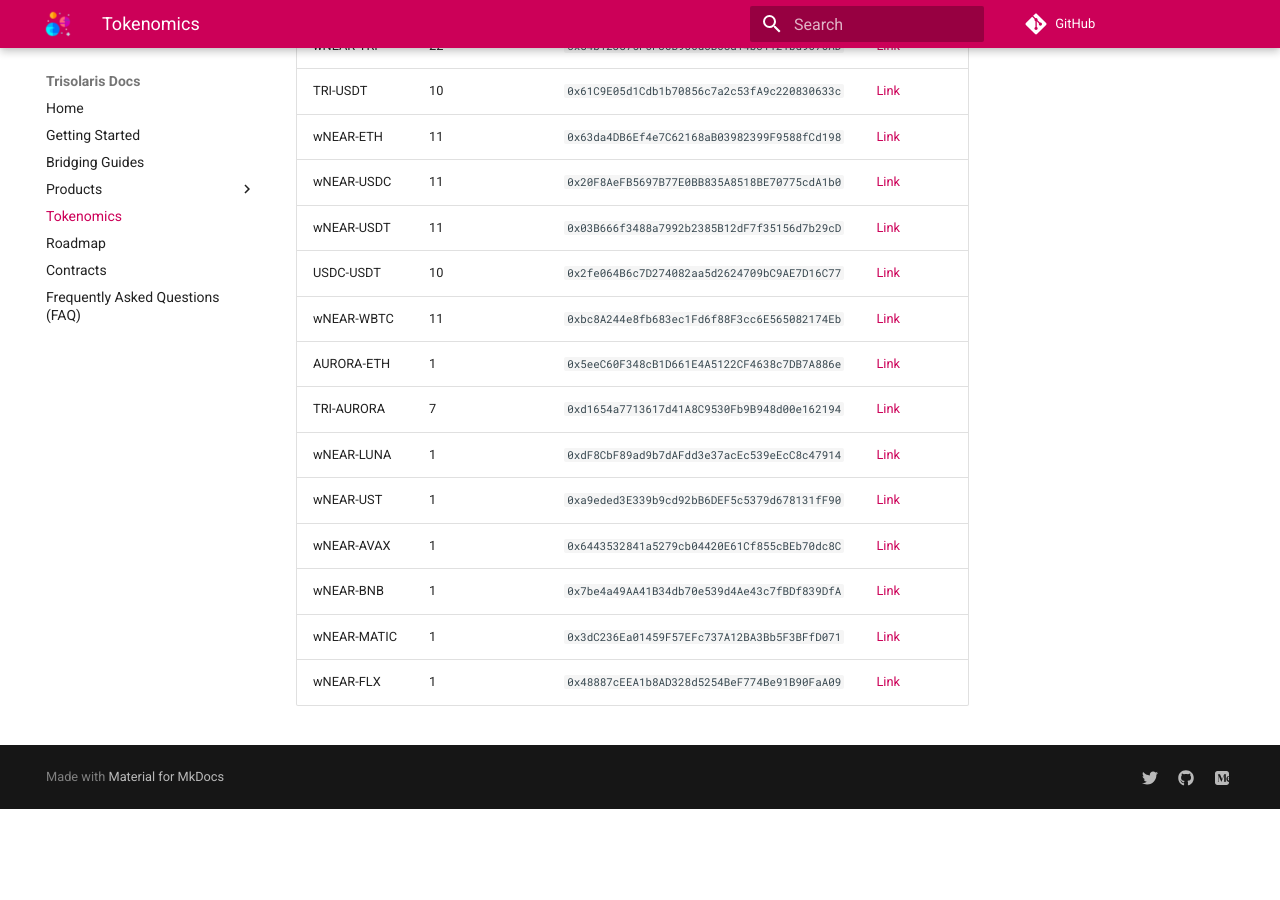
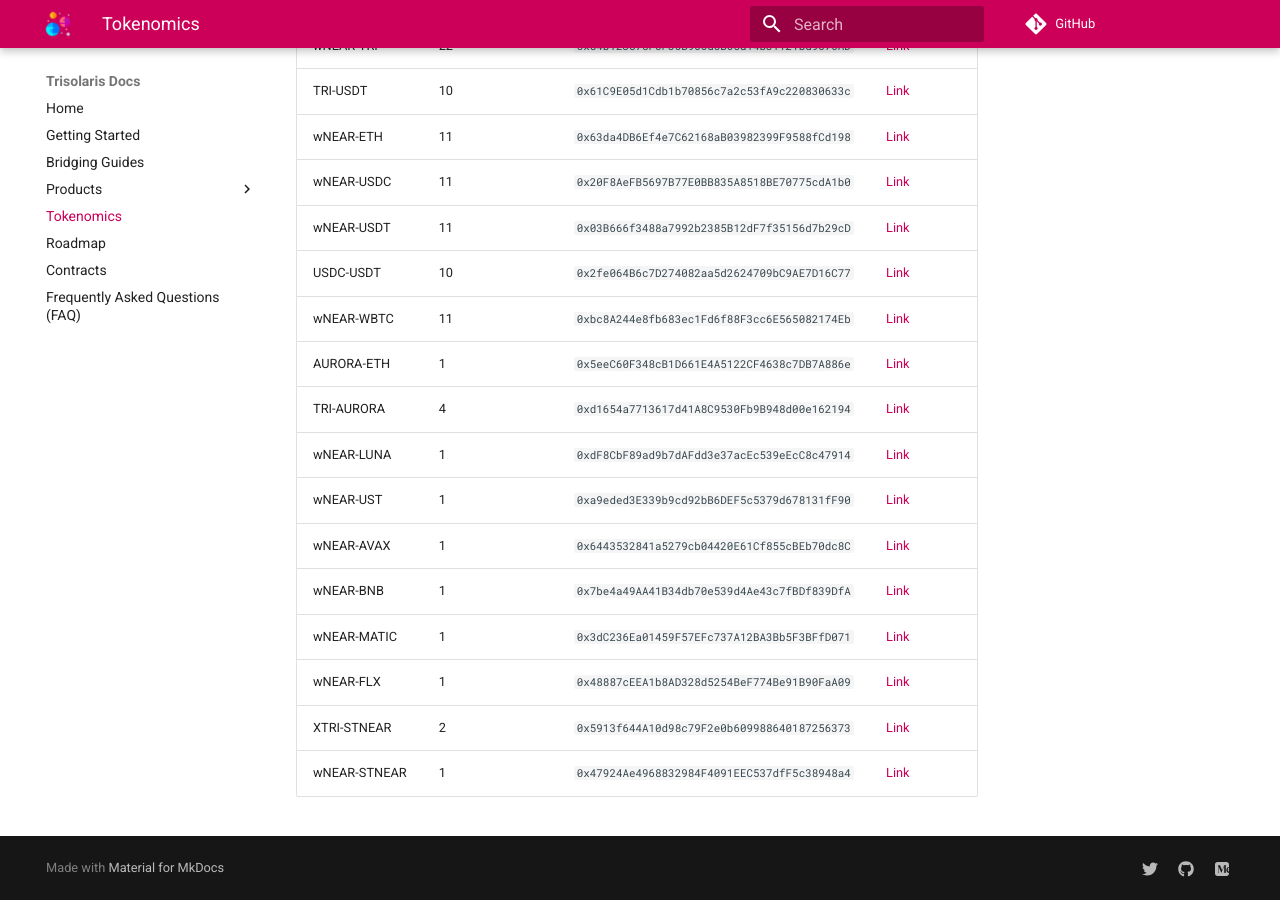
Before and after one commit to trisolaris-labs/docs, an MkDocs documentation site: the page built from docs/tokenomics.md, in a window 1280 px wide and 900 px high, scrolled down 3738 px. Built offline with MkDocs 1.6.1 and Material for MkDocs 9.7.7, drawn with Linux system fonts in a browser that asks for light colours; comment, search, counter and statistics services are not loaded; old or Windows-style settings are respelled for this version of MkDocs; before the commit the page ends 4547 px from its top, so only the background shows below that.

```diff
--- a/docs/tokenomics.md
+++ b/docs/tokenomics.md
@@ -85,18 +85,20 @@
 
 | Pool       | TRI Allocation (%) | LP Address                                 | Explorer Link                                                                                       |
 |------------|--------------------|--------------------------------------------|-----------------------------------------------------------------------------------------------------|
-| wNEAR-TRI  |                 22 | `0x84b123875F0F36B966d0B6Ca14b31121bd9676AD`  | [Link](https://explorer.mainnet.aurora.dev/address/0x84b123875F0F36B966d0B6Ca14b31121bd9676AD/transactions) |
-| TRI-USDT  |                10 | `0x61C9E05d1Cdb1b70856c7a2c53fA9c220830633c` | [Link](https://explorer.mainnet.aurora.dev/address/0x61C9E05d1Cdb1b70856c7a2c53fA9c220830633c/transactions) |
-| wNEAR-ETH  |                 11 | `0x63da4DB6Ef4e7C62168aB03982399F9588fCd198` | [Link](https://explorer.mainnet.aurora.dev/address/0x63da4DB6Ef4e7C62168aB03982399F9588fCd198/transactions) |
-| wNEAR-USDC |                 11 | `0x20F8AeFB5697B77E0BB835A8518BE70775cdA1b0` | [Link](https://explorer.mainnet.aurora.dev/address/0x20F8AeFB5697B77E0BB835A8518BE70775cdA1b0/transactions) |
-| wNEAR-USDT |                 11 | `0x03B666f3488a7992b2385B12dF7f35156d7b29cD` | [Link](https://explorer.mainnet.aurora.dev/address/0x03B666f3488a7992b2385B12dF7f35156d7b29cD/transactions) |
-| USDC-USDT  |                 10 | `0x2fe064B6c7D274082aa5d2624709bC9AE7D16C77` | [Link](https://explorer.mainnet.aurora.dev/address/0x2fe064B6c7D274082aa5d2624709bC9AE7D16C77/transactions) |
-| wNEAR-WBTC |                 11 | `0xbc8A244e8fb683ec1Fd6f88F3cc6E565082174Eb` | [Link](https://explorer.mainnet.aurora.dev/address/0xbc8A244e8fb683ec1Fd6f88F3cc6E565082174Eb/transaction) |
-| AURORA-ETH  |                1 | `0x5eeC60F348cB1D661E4A5122CF4638c7DB7A886e` | [Link](https://explorer.mainnet.aurora.dev/address/0x5eeC60F348cB1D661E4A5122CF4638c7DB7A886e/transactions) |
-| TRI-AURORA  |                7 | `0xd1654a7713617d41A8C9530Fb9B948d00e162194` | [Link](https://explorer.mainnet.aurora.dev/address/0xd1654a7713617d41A8C9530Fb9B948d00e162194/transactions) |
-| wNEAR-LUNA  |                1 | `0xdF8CbF89ad9b7dAFdd3e37acEc539eEcC8c47914` | [Link](https://explorer.mainnet.aurora.dev/address/0xdF8CbF89ad9b7dAFdd3e37acEc539eEcC8c47914/transactions) |
-| wNEAR-UST  |                1 | `0xa9eded3E339b9cd92bB6DEF5c5379d678131fF90` | [Link](https://explorer.mainnet.aurora.dev/address/0xa9eded3E339b9cd92bB6DEF5c5379d678131fF90/transactions) |
-| wNEAR-AVAX  |                1 | `0x6443532841a5279cb04420E61Cf855cBEb70dc8C` | [Link](https://explorer.mainnet.aurora.dev/address/0x6443532841a5279cb04420E61Cf855cBEb70dc8C/transactions) |
-| wNEAR-BNB |                1 | `0x7be4a49AA41B34db70e539d4Ae43c7fBDf839DfA` | [Link](https://explorer.mainnet.aurora.dev/address/0x7be4a49AA41B34db70e539d4Ae43c7fBDf839DfA/transactions) |
-| wNEAR-MATIC |                1 | `0x3dC236Ea01459F57EFc737A12BA3Bb5F3BFfD071` | [Link](https://explorer.mainnet.aurora.dev/address/0x3dC236Ea01459F57EFc737A12BA3Bb5F3BFfD071/transactions) |
-| wNEAR-FLX |                1 | `0x48887cEEA1b8AD328d5254BeF774Be91B90FaA09` | [Link](https://explorer.mainnet.aurora.dev/address/0x48887cEEA1b8AD328d5254BeF774Be91B90FaA09/transactions) |
+| wNEAR-TRI  |                 22 | `0x84b123875F0F36B966d0B6Ca14b31121bd9676AD`  | [Link](https://aurorascan.dev/address/0x84b123875F0F36B966d0B6Ca14b31121bd9676AD/transactions) |
+| TRI-USDT  |                10 | `0x61C9E05d1Cdb1b70856c7a2c53fA9c220830633c` | [Link](https://aurorascan.dev/address/0x61C9E05d1Cdb1b70856c7a2c53fA9c220830633c/transactions) |
+| wNEAR-ETH  |                 11 | `0x63da4DB6Ef4e7C62168aB03982399F9588fCd198` | [Link](https://aurorascan.dev/address/0x63da4DB6Ef4e7C62168aB03982399F9588fCd198/transactions) |
+| wNEAR-USDC |                 11 | `0x20F8AeFB5697B77E0BB835A8518BE70775cdA1b0` | [Link](https://aurorascan.dev/address/0x20F8AeFB5697B77E0BB835A8518BE70775cdA1b0/transactions) |
+| wNEAR-USDT |                 11 | `0x03B666f3488a7992b2385B12dF7f35156d7b29cD` | [Link](https://aurorascan.dev/address/0x03B666f3488a7992b2385B12dF7f35156d7b29cD/transactions) |
+| USDC-USDT  |                 10 | `0x2fe064B6c7D274082aa5d2624709bC9AE7D16C77` | [Link](https://aurorascan.dev/address/0x2fe064B6c7D274082aa5d2624709bC9AE7D16C77/transactions) |
+| wNEAR-WBTC |                 11 | `0xbc8A244e8fb683ec1Fd6f88F3cc6E565082174Eb` | [Link](https://aurorascan.dev/address/0xbc8A244e8fb683ec1Fd6f88F3cc6E565082174Eb/transaction) |
+| AURORA-ETH  |                1 | `0x5eeC60F348cB1D661E4A5122CF4638c7DB7A886e` | [Link](https://aurorascan.dev/address/0x5eeC60F348cB1D661E4A5122CF4638c7DB7A886e/transactions) |
+| TRI-AURORA  |                4 | `0xd1654a7713617d41A8C9530Fb9B948d00e162194` | [Link](https://aurorascan.dev/address/0xd1654a7713617d41A8C9530Fb9B948d00e162194/transactions) |
+| wNEAR-LUNA  |                1 | `0xdF8CbF89ad9b7dAFdd3e37acEc539eEcC8c47914` | [Link](https://aurorascan.dev/address/0xdF8CbF89ad9b7dAFdd3e37acEc539eEcC8c47914/transactions) |
+| wNEAR-UST  |                1 | `0xa9eded3E339b9cd92bB6DEF5c5379d678131fF90` | [Link](https://aurorascan.dev/address/0xa9eded3E339b9cd92bB6DEF5c5379d678131fF90/transactions) |
+| wNEAR-AVAX  |                1 | `0x6443532841a5279cb04420E61Cf855cBEb70dc8C` | [Link](https://aurorascan.dev/address/0x6443532841a5279cb04420E61Cf855cBEb70dc8C/transactions) |
+| wNEAR-BNB |                1 | `0x7be4a49AA41B34db70e539d4Ae43c7fBDf839DfA` | [Link](https://aurorascan.dev/address/0x7be4a49AA41B34db70e539d4Ae43c7fBDf839DfA/transactions) |
+| wNEAR-MATIC |                1 | `0x3dC236Ea01459F57EFc737A12BA3Bb5F3BFfD071` | [Link](https://aurorascan.dev/address/0x3dC236Ea01459F57EFc737A12BA3Bb5F3BFfD071/transactions) |
+| wNEAR-FLX |                1 | `0x48887cEEA1b8AD328d5254BeF774Be91B90FaA09` | [Link](https://aurorascan.dev/address/0x48887cEEA1b8AD328d5254BeF774Be91B90FaA09/transactions) |
+| XTRI-STNEAR |                2 | `0x5913f644A10d98c79F2e0b609988640187256373` | [Link](https://aurorascan.dev/address/0x5913f644A10d98c79F2e0b609988640187256373/transactions) |
+| wNEAR-STNEAR |                1 | `0x47924Ae4968832984F4091EEC537dfF5c38948a4` | [Link](https://aurorascan.dev/address/0x47924Ae4968832984F4091EEC537dfF5c38948a4/transactions) |
```
Also changed, not shown: docs/contracts.md (+7 -0 lines).
